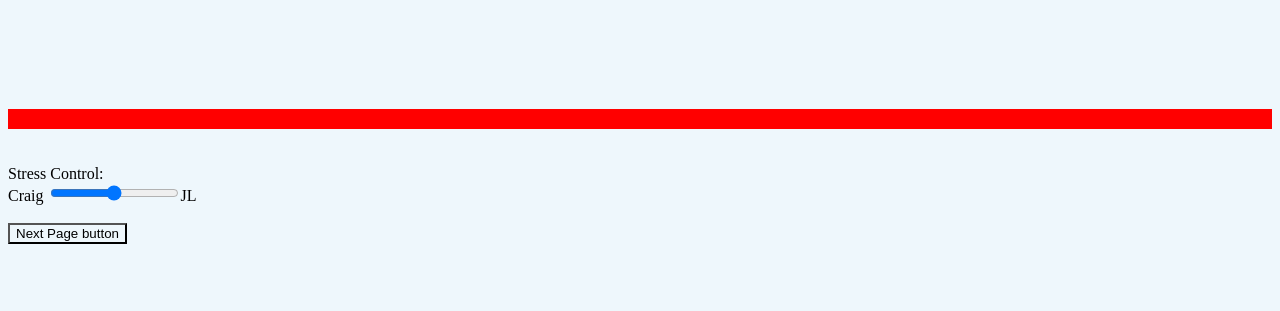
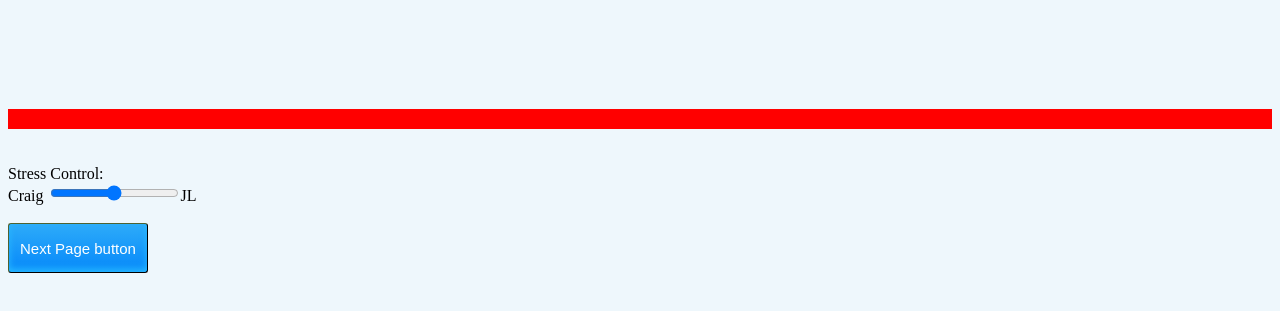
Before and after one commit to Danielfww/Random-All, a plain HTML site: page index.html in a window 1280 px wide. Shown: the part 191-502 px from the top of the page. Drawn offline with Linux system fonts and the light colour scheme.

Commit message:
Update styles.css
added more stuff - better looking button

```diff
--- a/styles.css
+++ b/styles.css
@@ -34,3 +34,24 @@ p {
   background-color: red;
   padding: 10px 0;
 }
+
+.buttonClass {
+  font-size:15px;
+  font-family:Arial;
+  width:140px;
+  height:50px;
+  border-width:1px;
+  color:#fff;
+  border-color:#0b0e07;
+  border-top-left-radius:3px;
+  border-top-right-radius:3px;
+  border-bottom-left-radius:3px;
+  border-bottom-right-radius:3px;
+  box-shadow:inset 0px -3px 7px 0px #29bbff;
+  text-shadow:inset 0px 1px 0px #263666;
+  background:linear-gradient(#2dabf9, #0688fa);
+}
+
+.buttonClass:hover {
+  background: linear-gradient(#0688fa, #2dabf9);
+}
```
